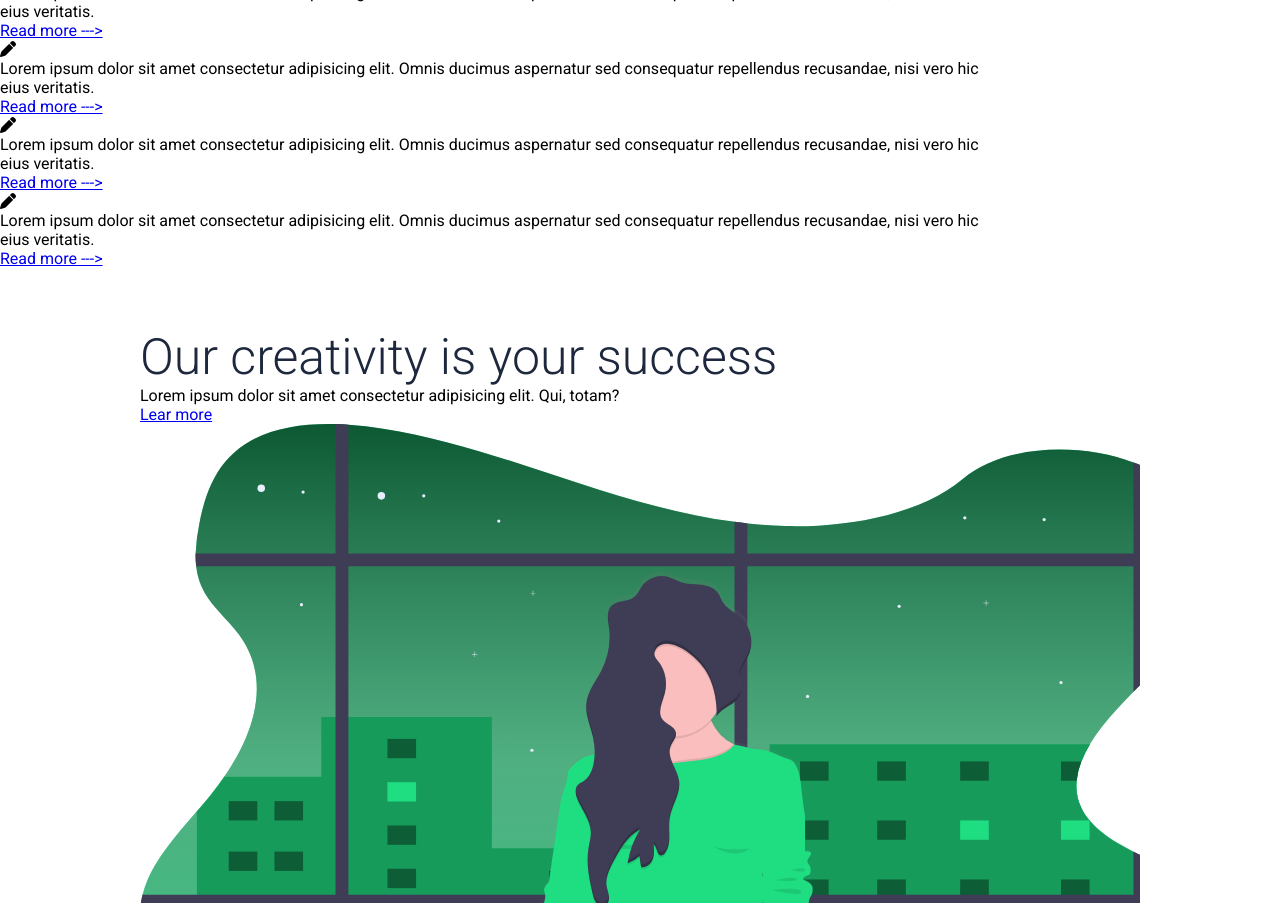
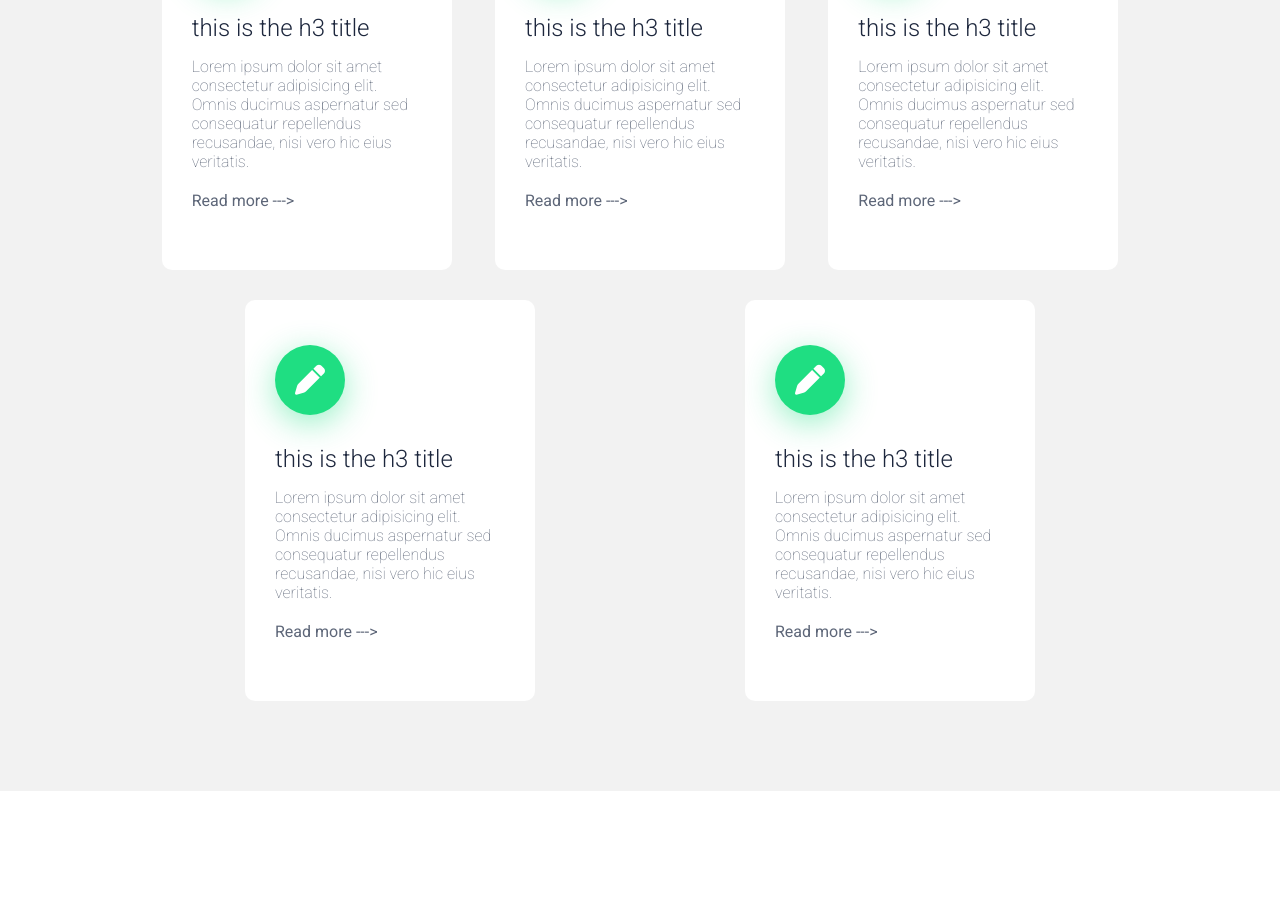
Before and after one commit to Zombie5467/Animated-Landing-Alex-CG, a plain HTML site: page index.html in a window 1280 px wide. Shown: the part 1420-2323 px from the top of the page. Drawn offline with Linux system fonts and the light colour scheme.

Commit message:
Completando video 3

```diff
--- a/css/style.css
+++ b/css/style.css
@@ -23,7 +23,7 @@ h1,h2,h3,h4,h5,h6 {
 }
 
 .container1 {
-    margin: 3.75rem 0;
+    padding: 3.75rem 0;
 }
 
 h1 {
@@ -92,3 +92,159 @@ nav .header--links a {
     font-size: 25px;
     line-height: 80px;
 }
+
+.content-header {
+    width: 100%;
+    height: 37.5rem;
+    display: flex;
+    justify-content: space-between;
+    align-items: center;
+}
+
+.content-header>img {
+    width: 34.375rem;
+    animation: ease-in anim1 2s;
+}
+
+@keyframes anim1 {
+    0% { transform: scale(0);}
+    100% {transform: scale(1);}
+}
+
+.text-header {
+    margin: 0 0 0 1.875rem;
+}
+
+.content-header p{
+    font-weight: 100;
+    margin-top: .875rem;
+    color: #5d6678;
+}
+
+.content-header a {
+    margin: 28px 0 0 0;
+    width: 130px;
+    display: inline-block;
+    background: #1fde82;
+    text-align: center;
+    color: white;
+    padding: 12px 0;
+    text-decoration: none;
+    font-weight: 400;
+    text-transform: uppercase;
+    font-size: 14px;
+    border-radius: 5px;
+    box-shadow: 0 8px 32px rgba(31, 222, 130, .46);
+}
+
+.title {
+    font-size: 3.125rem;
+}
+
+/* About us */
+
+.about-us {
+    background: #f2f2f2;
+}
+
+.container-article {
+    display: flex;
+    flex-wrap: wrap;
+    margin-top: 3.75rem;
+    justify-content: space-around;
+}
+
+.article {
+    width: 29%;
+    background: white;
+    margin-bottom: 1.875rem;
+    border-radius: 10px;
+    padding: 45px 30px 60px 30px;
+    transition: 0.5s;
+}
+
+.article:hover {
+    box-shadow: 0 4px 10px rgba(17, 29, 48, .26);
+}
+
+.article>i {
+    font-size: 30px;
+    color: #fff;
+    background: #1fde82;
+    display: inline-block;
+    width: 4.375rem;
+    height: 4.375rem;
+    text-align: center;
+    padding-top: 20px;
+    border-radius: 50%;
+    box-shadow: 0 8px 32px rgba(31, 222, 130, .46);
+}
+
+.article>h3 {
+    font-size: 1.5rem;
+    margin-top: 1.875rem;
+}
+/* el h3 es lo mismo que el h4 del final del html */
+
+.article>p {
+    font-weight: 100;
+    color: #5d6678;
+    margin-top: .9375rem;
+    padding-bottom: 1.25rem;
+}
+
+.article>a {
+    color: #5d6678;
+    font-weight: 400;
+    text-decoration: none;
+}
+
+.article>a:hover {
+    color: #1fde82;
+    transition: color .5s;
+}
+
+/* questions */
+.questions {
+    width: 100%;
+    height: 37.5rem;
+    display: flex;
+    justify-content: space-between;
+    align-items: center;
+}
+
+.questions>img {
+    width: 34.375rem;
+    animation: ease-in anim1 2s;
+}
+
+
+.text-questions {
+    margin: 0 0 0 1.875rem;
+}
+
+.text-questions p{
+    font-weight: 100;
+    margin-top: .875rem;
+    color: #5d6678;
+}
+
+.text-questions a {
+    margin: 28px 0 0 0;
+    width: 130px;
+    display: inline-block;
+    background: #1fde82;
+    text-align: center;
+    color: white;
+    padding: 12px 0;
+    text-decoration: none;
+    font-weight: 400;
+    text-transform: uppercase;
+    font-size: 14px;
+    border-radius: 5px;
+    box-shadow: 0 8px 32px rgba(31, 222, 130, .46);
+}
+
+.title {
+    font-size: 3.125rem;
+}
--- a/index.html
+++ b/index.html
@@ -63,6 +63,7 @@
 
                 <div class="article">
                     <i class="fa-solid fa-pen"></i>
+                    <h3>this is the h3 title</h3>
                     <p>Lorem ipsum dolor sit amet consectetur adipisicing elit. Omnis ducimus aspernatur sed consequatur repellendus recusandae, nisi vero hic eius veritatis.</p>
                     <a href="#"> Read more ---></a>
                 </div>
@@ -70,6 +71,7 @@
 
                 <div class="article">
                     <i class="fa-solid fa-code"></i>
+                    <h3>this is the h3 title</h3>
                     <p>Lorem ipsum dolor sit amet consectetur adipisicing elit. Omnis ducimus aspernatur sed consequatur repellendus recusandae, nisi vero hic eius veritatis.</p>
                     <a href="#"> Read more ---></a>
                 </div>
@@ -77,6 +79,7 @@
 
                 <div class="article">
                     <i class="fa-solid fa-gear"></i>
+                    <h3>this is the h3 title</h3>
                     <p>Lorem ipsum dolor sit amet consectetur adipisicing elit. Omnis ducimus aspernatur sed consequatur repellendus recusandae, nisi vero hic eius veritatis.</p>
                     <a href="#"> Read more ---></a>
                 </div>
@@ -84,6 +87,7 @@
 
                 <div class="article">
                     <i class="fa-brands fa-discord"></i>
+                    <h3>this is the h3 title</h3>
                     <p>Lorem ipsum dolor sit amet consectetur adipisicing elit. Omnis ducimus aspernatur sed consequatur repellendus recusandae, nisi vero hic eius veritatis.</p>
                     <a href="#"> Read more ---></a>
                 </div>
@@ -91,6 +95,7 @@
 
                 <div class="article">
                     <i class="fa-solid fa-pen"></i>
+                    <h3>this is the h3 title</h3>
                     <p>Lorem ipsum dolor sit amet consectetur adipisicing elit. Omnis ducimus aspernatur sed consequatur repellendus recusandae, nisi vero hic eius veritatis.</p>
                     <a href="#"> Read more ---></a>
                 </div>
@@ -98,6 +103,7 @@
 
                 <div class="article">
                     <i class="fa-solid fa-pen"></i>
+                    <h3>this is the h3 title</h3>
                     <p>Lorem ipsum dolor sit amet consectetur adipisicing elit. Omnis ducimus aspernatur sed consequatur repellendus recusandae, nisi vero hic eius veritatis.</p>
                     <a href="#"> Read more ---></a>
                 </div>
@@ -105,6 +111,7 @@
 
                 <div class="article">
                     <i class="fa-solid fa-pen"></i>
+                    <h3>this is the h3 title</h3>
                     <p>Lorem ipsum dolor sit amet consectetur adipisicing elit. Omnis ducimus aspernatur sed consequatur repellendus recusandae, nisi vero hic eius veritatis.</p>
                     <a href="#"> Read more ---></a>
                 </div>
@@ -112,6 +119,7 @@
 
                 <div class="article">
                     <i class="fa-solid fa-pen"></i>
+                    <h3>this is the h3 title</h3>
                     <p>Lorem ipsum dolor sit amet consectetur adipisicing elit. Omnis ducimus aspernatur sed consequatur repellendus recusandae, nisi vero hic eius veritatis.</p>
                     <a href="#"> Read more ---></a>
                 </div>
```
